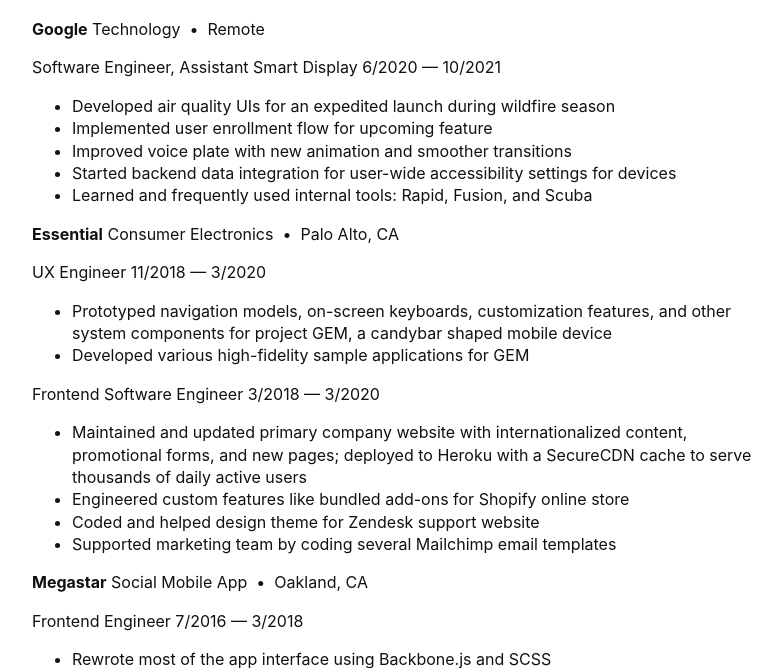
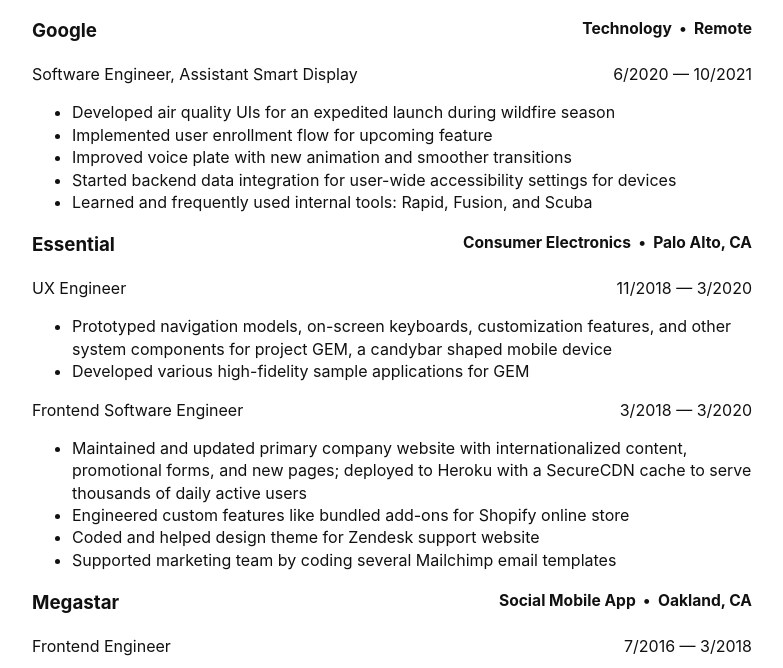
Before and after one commit to sdvim/www, an Astro site: page /resume in a window 1280 px wide. Shown: the part 108-776 px from the top of the page, without its empty margins (248-1031 px from the left). Built offline with nearby package versions, Linux system fonts and the light colour scheme; Astro itself is replaced by a stand-in of ours.

Commit message:
Fix formatting on resume page

```diff
--- a/src/pages/resume.astro
+++ b/src/pages/resume.astro
@@ -19,16 +19,16 @@
   {experiences.map(({position, company, description}) => (
     <article>
       { !company.skip && (
-      <p>
+      <h3 style="display: flex; justify-content: space-between;">
         <strong>{company.name}</strong>
-        <span>
+        <small>
           {company.industry}
           &nbsp;&bullet;&nbsp;
           {company.location}
-        </span>
-      </p>
+        </small>
+      </h3>
       )}
-      <p>
+      <p style="display: flex; justify-content: space-between;">
         <span>{position.title}{position.team ? `, ${position.team}` : ""}</span>
         <date>{dateRange(position.startDate, position.endDate)}</date>
       </p>
```
